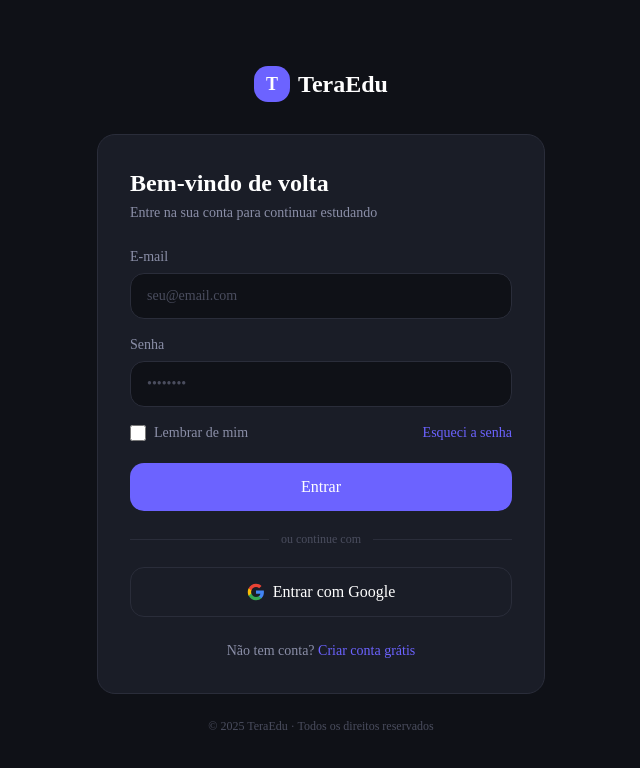
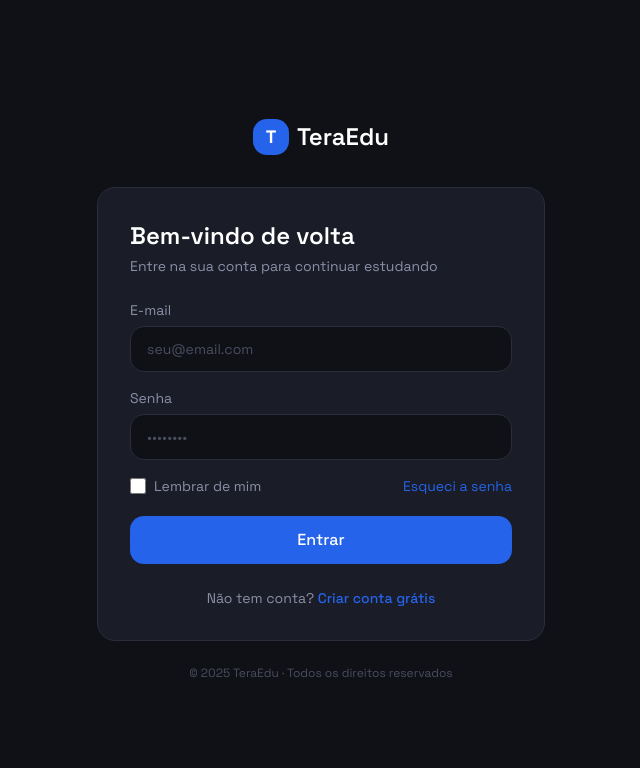
Before and after one commit to gabrielgdesign1/TeraEdu, a Next.js app: page / in a window 1280 px wide. Shown: the top 768 px of the page, without its empty margins (319-959 px from the left). Built offline with nearby package versions, Linux system fonts and the light colour scheme.

Commit message:
tela de login atualizada - azul e Space Grotesk

```diff
--- a/src/app/layout.tsx
+++ b/src/app/layout.tsx
@@ -1,20 +1,15 @@
 import type { Metadata } from "next";
-import { Geist, Geist_Mono } from "next/font/google";
+import { Space_Grotesk } from "next/font/google";
 import "./globals.css";
 
-const geistSans = Geist({
-  variable: "--font-geist-sans",
+const spaceGrotesk = Space_Grotesk({
   subsets: ["latin"],
-});
-
-const geistMono = Geist_Mono({
-  variable: "--font-geist-mono",
-  subsets: ["latin"],
+  weight: ["300", "400", "500", "600", "700"],
 });
 
 export const metadata: Metadata = {
-  title: "Create Next App",
-  description: "Generated by create next app",
+  title: "TeraEdu",
+  description: "Plataforma de estudos com IA para o ENEM e vestibulares",
 };
 
 export default function RootLayout({
@@ -23,11 +18,10 @@
   children: React.ReactNode;
 }>) {
   return (
-    <html
-      lang="en"
-      className={`${geistSans.variable} ${geistMono.variable} h-full antialiased`}
-    >
-      <body className="min-h-full flex flex-col">{children}</body>
+    <html lang="pt-BR">
+      <body className={spaceGrotesk.className}>
+        {children}
+      </body>
     </html>
   );
 }
--- a/src/app/page.tsx
+++ b/src/app/page.tsx
@@ -1,12 +1,10 @@
-import Link from "next/link";
-
 export default function Home() {
   return (
     <main className="min-h-screen bg-[#0f1117] flex flex-col items-center justify-center px-4">
       <div className="w-full max-w-md">
         {/* Logo */}
         <div className="flex items-center justify-center gap-2 mb-8">
-          <div className="w-9 h-9 bg-[#6c63ff] rounded-xl flex items-center justify-center">
+          <div className="w-9 h-9 bg-[#2563eb] rounded-xl flex items-center justify-center">
             <span className="text-white font-bold text-lg">T</span>
           </div>
           <span className="text-white font-semibold text-2xl">TeraEdu</span>
@@ -17,14 +15,13 @@
           <h1 className="text-white text-2xl font-semibold mb-1">Bem-vindo de volta</h1>
           <p className="text-[#8b8fa8] text-sm mb-6">Entre na sua conta para continuar estudando</p>
 
-          {/* Form */}
           <div className="flex flex-col gap-4">
             <div>
               <label className="text-[#8b8fa8] text-sm mb-1.5 block">E-mail</label>
               <input
                 type="email"
                 placeholder="seu@email.com"
-                className="w-full bg-[#0f1117] border border-[#2a2d3a] rounded-xl px-4 py-3 text-white text-sm placeholder:text-[#4a4d5e] focus:outline-none focus:border-[#6c63ff] transition-colors"
+                className="w-full bg-[#0f1117] border border-[#2a2d3a] rounded-xl px-4 py-3 text-white text-sm placeholder:text-[#4a4d5e] focus:outline-none focus:border-[#2563eb] transition-colors"
               />
             </div>
             <div>
@@ -32,43 +29,24 @@
               <input
                 type="password"
                 placeholder="••••••••"
-                className="w-full bg-[#0f1117] border border-[#2a2d3a] rounded-xl px-4 py-3 text-white text-sm placeholder:text-[#4a4d5e] focus:outline-none focus:border-[#6c63ff] transition-colors"
+                className="w-full bg-[#0f1117] border border-[#2a2d3a] rounded-xl px-4 py-3 text-white text-sm placeholder:text-[#4a4d5e] focus:outline-none focus:border-[#2563eb] transition-colors"
               />
             </div>
             <div className="flex items-center justify-between">
               <label className="flex items-center gap-2 cursor-pointer">
-                <input type="checkbox" className="accent-[#6c63ff] w-4 h-4" />
+                <input type="checkbox" className="accent-[#2563eb] w-4 h-4" />
                 <span className="text-[#8b8fa8] text-sm">Lembrar de mim</span>
               </label>
-              <a href="#" className="text-[#6c63ff] text-sm hover:underline">Esqueci a senha</a>
+              <a href="#" className="text-[#2563eb] text-sm hover:underline">Esqueci a senha</a>
             </div>
-            <button className="w-full bg-[#6c63ff] hover:bg-[#5a52e0] text-white font-medium py-3 rounded-xl transition-colors mt-1">
+            <button className="w-full bg-[#2563eb] hover:bg-[#1d4ed8] text-white font-medium py-3 rounded-xl transition-colors mt-1">
               Entrar
             </button>
           </div>
 
-          {/* Divider */}
-          <div className="flex items-center gap-3 my-5">
-            <div className="flex-1 h-px bg-[#2a2d3a]"></div>
-            <span className="text-[#4a4d5e] text-xs">ou continue com</span>
-            <div className="flex-1 h-px bg-[#2a2d3a]"></div>
-          </div>
-
-          {/* Google */}
-          <button className="w-full bg-transparent border border-[#2a2d3a] hover:border-[#6c63ff] text-white font-medium py-3 rounded-xl transition-colors flex items-center justify-center gap-2">
-            <svg width="18" height="18" viewBox="0 0 24 24">
-              <path fill="#4285F4" d="M22.56 12.25c0-.78-.07-1.53-.2-2.25H12v4.26h5.92c-.26 1.37-1.04 2.53-2.21 3.31v2.77h3.57c2.08-1.92 3.28-4.74 3.28-8.09z"/>
-              <path fill="#34A853" d="M12 23c2.97 0 5.46-.98 7.28-2.66l-3.57-2.77c-.98.66-2.23 1.06-3.71 1.06-2.86 0-5.29-1.93-6.16-4.53H2.18v2.84C3.99 20.53 7.7 23 12 23z"/>
-              <path fill="#FBBC05" d="M5.84 14.09c-.22-.66-.35-1.36-.35-2.09s.13-1.43.35-2.09V7.07H2.18C1.43 8.55 1 10.22 1 12s.43 3.45 1.18 4.93l2.85-2.22.81-.62z"/>
-              <path fill="#EA4335" d="M12 5.38c1.62 0 3.06.56 4.21 1.64l3.15-3.15C17.45 2.09 14.97 1 12 1 7.7 1 3.99 3.47 2.18 7.07l3.66 2.84c.87-2.6 3.3-4.53 6.16-4.53z"/>
-            </svg>
-            Entrar com Google
-          </button>
-
-          {/* Sign up */}
           <p className="text-center text-[#8b8fa8] text-sm mt-6">
             Não tem conta?{" "}
-            <a href="#" className="text-[#6c63ff] hover:underline font-medium">Criar conta grátis</a>
+            <a href="#" className="text-[#2563eb] hover:underline font-medium">Criar conta grátis</a>
           </p>
         </div>
 
```
